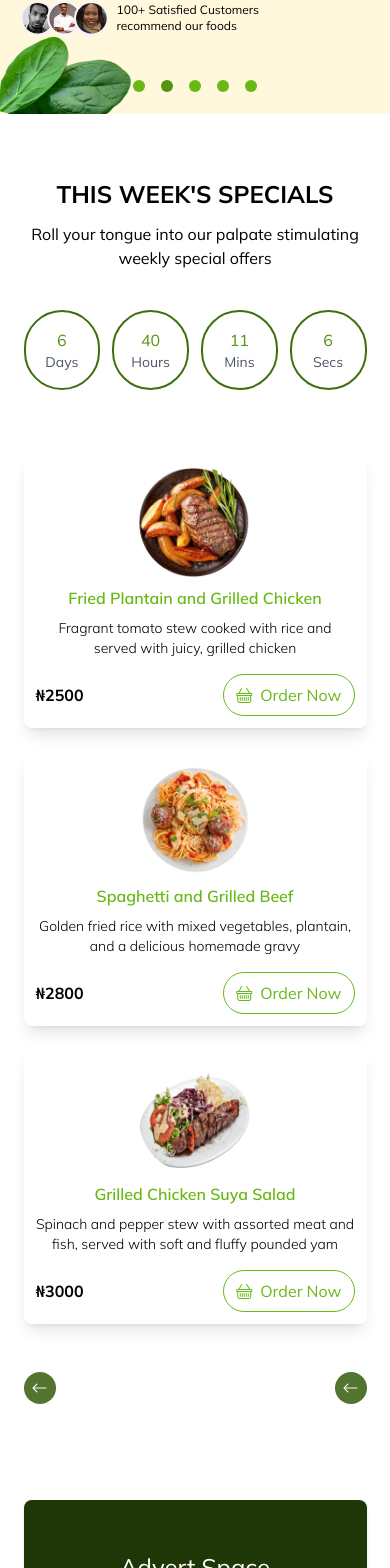
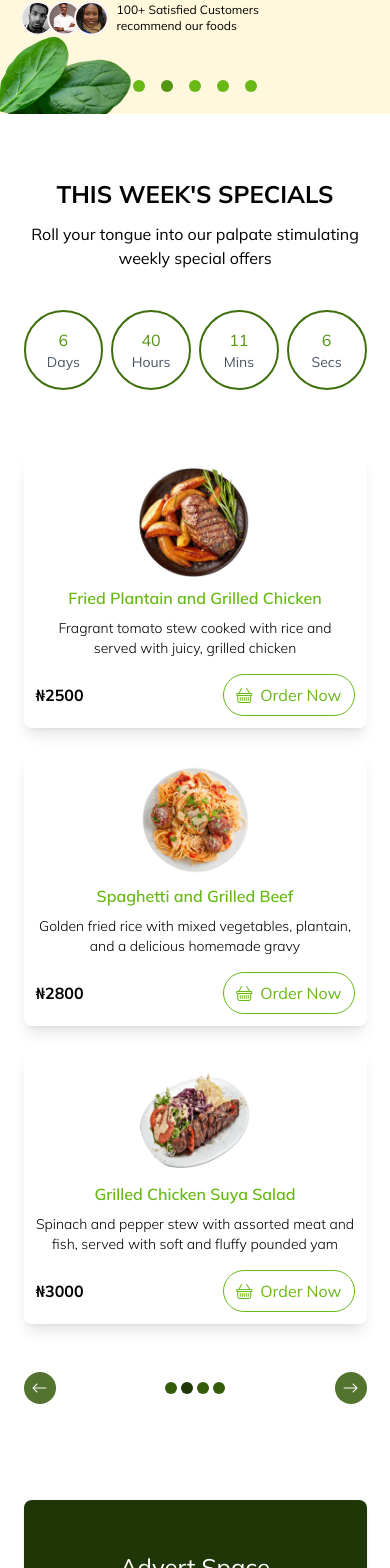
Before and after one commit to Nate-Soul/sphene-qwizines-fe, a Next.js app: page / in a window 390 px wide. Shown: the part 402-1970 px from the top of the page. Built offline with nearby package versions, Linux system fonts and the light colour scheme.

Commit message:
corrected icons and mobile view for special card controls

```diff
--- a/src/components/sections/Specials.jsx
+++ b/src/components/sections/Specials.jsx
@@ -55,7 +55,7 @@ const Specials = () => {
           <h3 className="section-heading-title">This Week&#39;s Specials</h3>
           <p>Roll your tongue into our palpate stimulating weekly special offers</p>
         </header>
-        <div className="counter flex gap-x-3 items-center justify-center">
+        <div className="counter flex gap-x-2 md:gap-x-3 items-center justify-center">
           {countDown && countDown.map((countDownItem, countDownItemIndex) => (
           <div key={countDownItemIndex} className="h-20 w-20 rounded-full inline-flex items-center justify-center flex-col border-2 border-main-400">
             <span className="text-main-200">{countDownItem.interval}</span>
@@ -74,14 +74,14 @@ const Specials = () => {
           <button className="h-8 w-8 rounded-full inline-flex items-center justify-center bg-main-500 text-white opacity-85 hover:opacity-100">
             <span className="bi-arrow-left"></span>
           </button>
-          <div className="items-center justify-center gap-x-1">
+          <div className="flex items-center justify-center gap-x-1">
             <span className="bg-main-500 h-3 w-3 rounded-full"></span>
             <span className="bg-main-700 h-3 sm:h-2 w-3 sm:w-8 rounded-full"></span>
             <span className="bg-main-500 h-3 w-3 rounded-full"></span>
             <span className="bg-main-500 h-3 w-3 rounded-full"></span>
           </div>
           <button className="h-8 w-8 rounded-full inline-flex items-center justify-center bg-main-500 text-white opacity-85 hover:opacity-100">
-            <span className="bi-arrow-left"></span>
+            <span className="bi-arrow-right"></span>
           </button>
         </div>
       </div>
```
